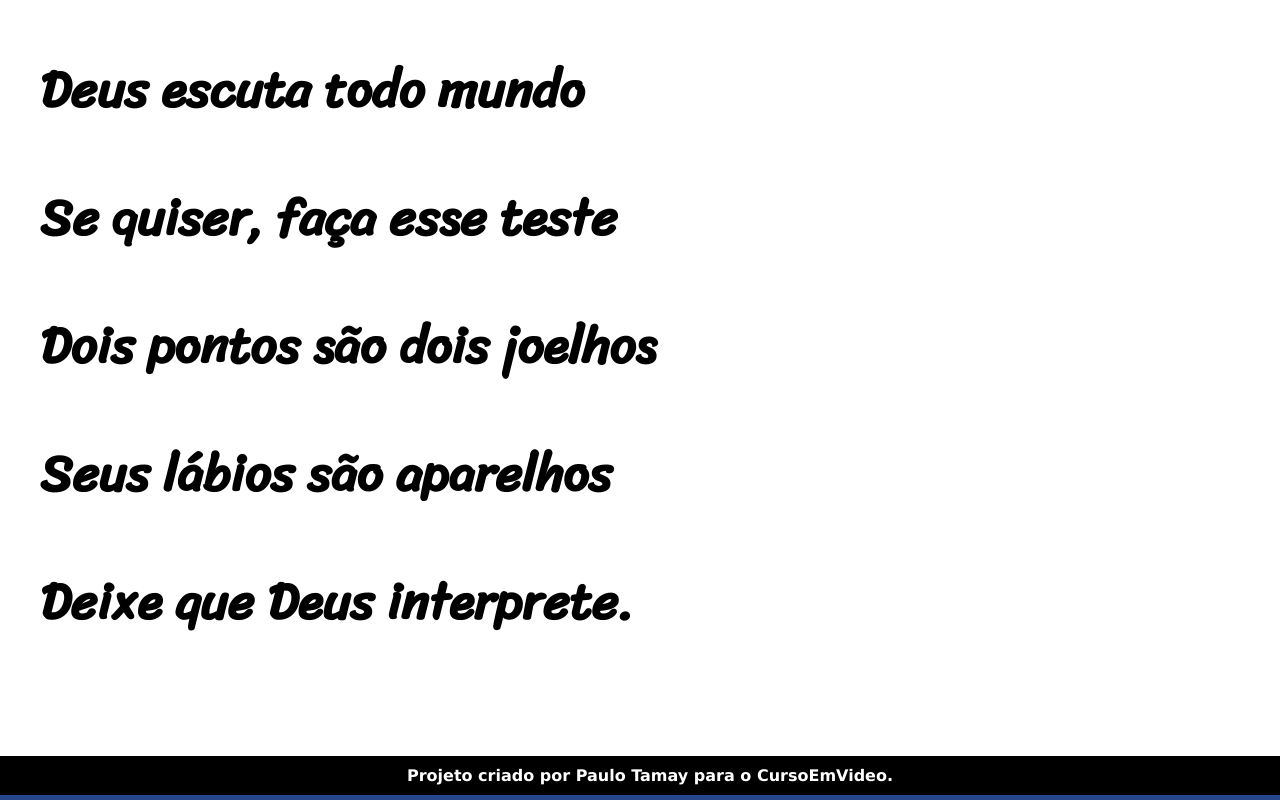
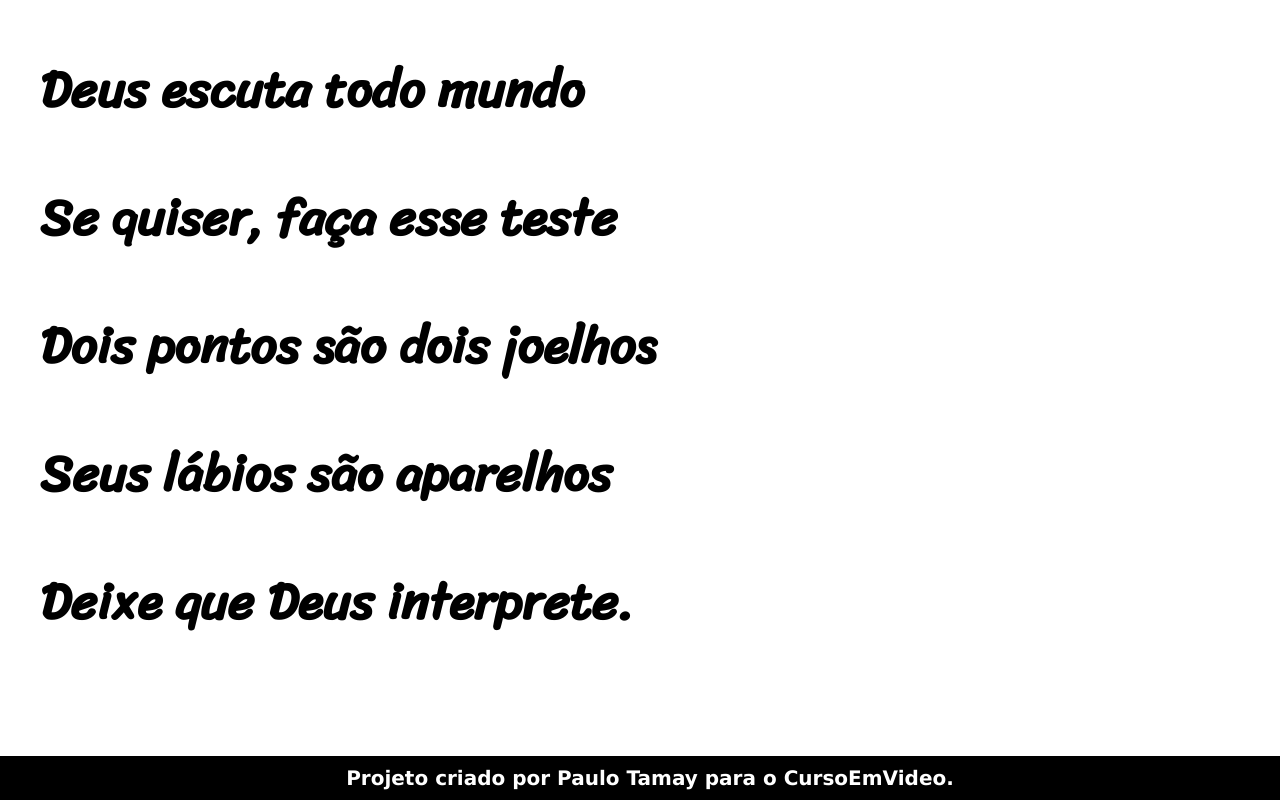
Before and after one commit to ptamay/projetoCordel, a plain HTML site: page index.html in a window 1280 px wide. Shown: the part 6659-7459 px from the top of the page. Drawn offline with Linux system fonts and the light colour scheme.

Commit message:
Atualização de fonte do footer

```diff
--- a/estilos/style.css
+++ b/estilos/style.css
@@ -126,4 +126,8 @@ footer {
     text-align: center;
     color: white;
 
+
 }
+footer > p {
+    font-size: 20px;
+}
```
